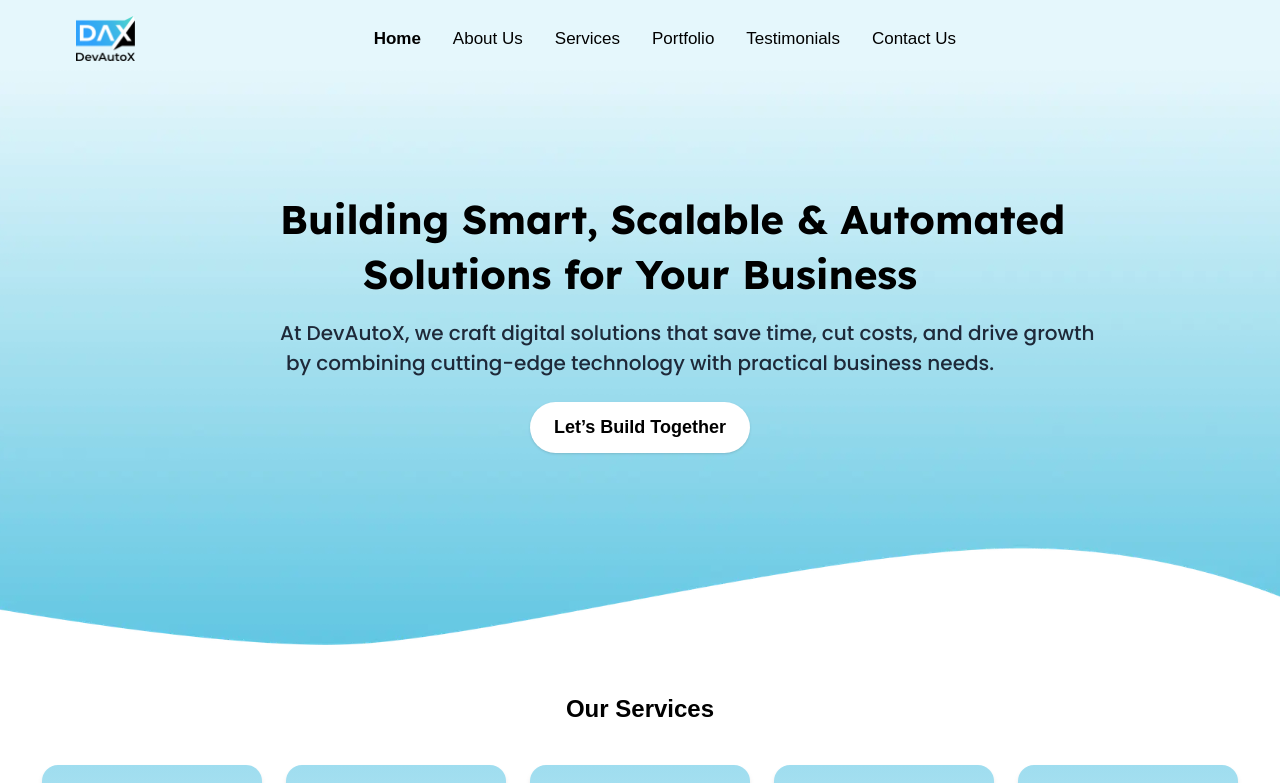
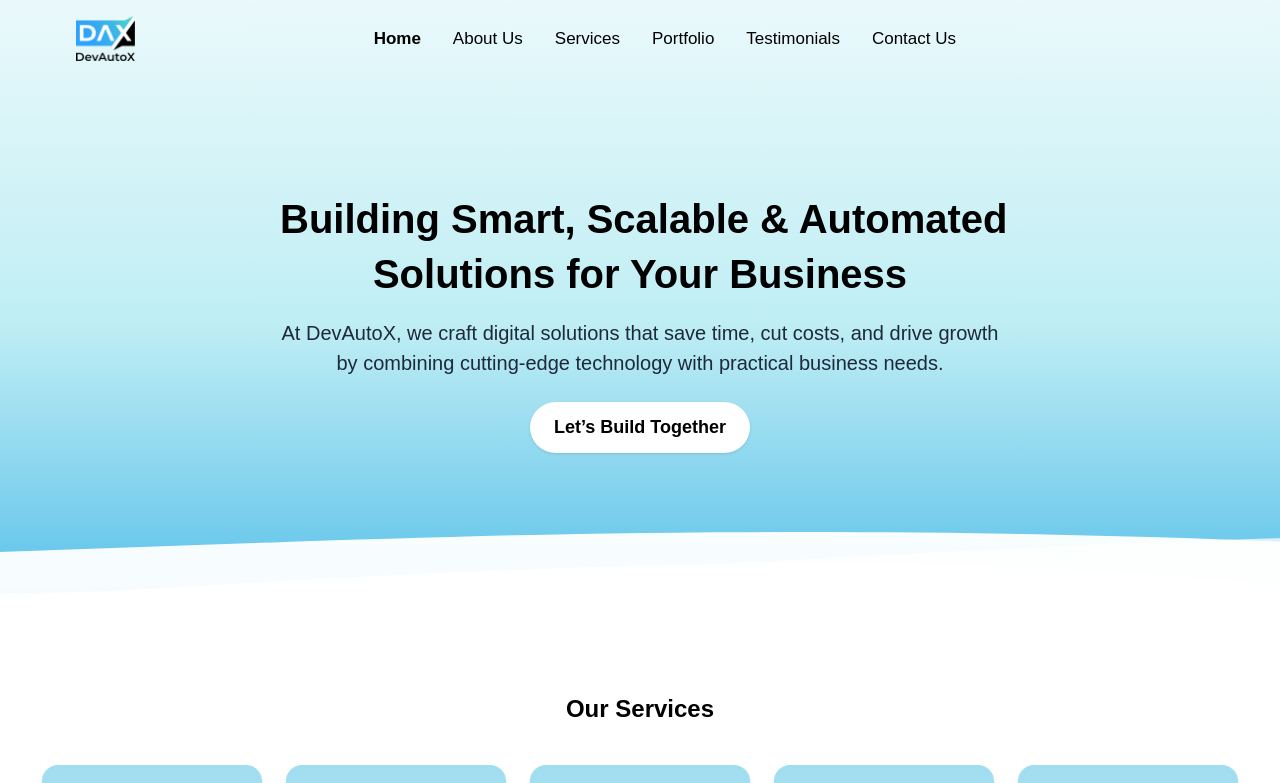
Before and after one commit to Devisgon/DevAutoX_Website, a Next.js app: page / in a window 1280 px wide. Shown: the top 783 px of the page. Built offline with nearby package versions, Linux system fonts and the light colour scheme.

Commit message:
Add animation

```diff
--- a/src/app/globals.css
+++ b/src/app/globals.css
@@ -21,7 +21,21 @@ html, body {
 }
 
 
+@keyframes wave {
+  0%   { transform: translateX(0); }
+  100% { transform: translateX(-50%); }
+}
 
+.wave {
+  will-change: transform;
+  transform: translateZ(0);
+}
+
+.wave-fast { animation: wave 3s linear infinite; opacity: 0.95; }
+.wave-mid  { animation: wave 6s linear infinite; opacity: 0.85; }
+.wave-slow { animation: wave 12s linear infinite; opacity: 0.75; }
+
+.wave-svg { display: block; width: 200%; height: 100%; }
 
 :root {
   --background: #ffffff;
--- a/src/app/page.js
+++ b/src/app/page.js
@@ -196,53 +196,77 @@ export default function Home() {
       </nav>
 
       {/* Hero Section */}
-      <section className="relative w-full text-center justify-center justify-items-center text-black">
-        {/* Background Image */}
-        <div className="absolute bg-white inset-0 -z-10">
-          <Image
-            src="/optimized-images/hero-bg.webp"
-            alt="Background"
-            fill
-            style={{ objectFit: "cover" }}
-            priority
-          />
+  <section className="relative w-full text-center text-black overflow-hidden">
+  {/* Gradient background */}
+  <div className="absolute inset-0 -z-10">
+    <div className="absolute inset-0 bg-gradient-to-b from-[#eaf9fb] via-[#bfeef4] to-[#3EB9E7]" />
+
+    {/* Waves */}
+    <div className="absolute bottom-0 left-0 w-full h-44 overflow-hidden pointer-events-none">
+      {/* Back slow wave */}
+      <svg
+        className="absolute left-0 bottom-0 wave-svg wave-slow"
+        xmlns="http://www.w3.org/2000/svg"
+        viewBox="0 0 1200 120"
+        preserveAspectRatio="none"
+      >
+        <path
+          d="M0,60 C300,140 900,0 1200,60 V120 H0 Z"
+          fill="#ffffff"
+        ></path>
+      </svg>
+
+      {/* Mid wave */}
+      <svg
+        className="absolute left-0 bottom-0 wave-svg wave-mid"
+        xmlns="http://www.w3.org/2000/svg"
+        viewBox="0 0 1200 120"
+        preserveAspectRatio="none"
+      >
+        <path
+          d="M0,80 C400,160 800,20 1200,80 V120 H0 Z"
+          fill="#ffffff"
+        ></path>
+      </svg>
+
+      {/* Front fast wave */}
+      <svg
+        className="absolute left-0 bottom-0 wave-svg wave-fast"
+        xmlns="http://www.w3.org/2000/svg"
+        viewBox="0 0 1200 120"
+        preserveAspectRatio="none"
+      >
+        <path
+          d="M0,40 C500,100 700,20 1200,50 V120 H0 Z"
+          fill="#ffffff"
+        ></path>
+      </svg>
+    </div>
   </div>
 
   {/* Hero Content */}
-        <div className="max-w-3xl text-center justify-center  mx-auto px-6 py-32 md:py-48">
-          <h1
-            className={`mb-4 leading-snug  font-bold text-[40px] ${lexend.className} max-xs:text-[17px] max-sm:text-[16px]`}
-          >
-            <span className="whitespace-nowrap max-sm:pr-2">
-              Building Smart, Scalable & Automated
-            </span>
+  <div className="max-w-3xl mx-auto px-6 py-32 md:py-48 relative z-10">
+    <h1 className="mb-4 leading-snug font-bold text-[40px] max-xs:text-[17px] max-sm:text-[16px]">
+      <span className="whitespace-nowrap max-sm:pr-2">Building Smart, Scalable & Automated</span>
       <br />
-            <span className="whitespace-nowrap">
-              Solutions for Your Business
-            </span>
+      <span className="whitespace-nowrap">Solutions for Your Business</span>
     </h1>
-          <p
-            className={`text-gray-800 mb-6 md:whitespace-nowrap text-[20px] max-sm:text-[12px] font-medium ${poppins.className} max-sm:pr-2 max-sm:text-[16px]`}
-          >
 
+    <p className="text-gray-800 mb-6 md:whitespace-nowrap text-[20px] max-sm:text-[16px]">
       At DevAutoX, we craft digital solutions that save time, cut costs,
-              and drive growth<br/>
-
-
-              by combining cutting-edge technology with practical business
-              needs.
-
+      and drive growth<br />
+      by combining cutting-edge technology with practical business needs.
     </p>
 
     <Link href="/contact">
-  <button
-    className="bg-white text-black font-bold text-[18px] py-3 px-6 rounded-full shadow hover:shadow-lg transition font-inter max-sm:text-[16px]"
-  >
+      <button className="bg-white text-black font-bold text-[18px] py-3 px-6 rounded-full shadow hover:shadow-lg transition max-sm:text-[16px]">
         Let’s Build Together
       </button>
     </Link>
   </div>
 </section>
+
+
 
       {/* services */}
 
```
Lines whose indentation alone changed are shown as unchanged.
